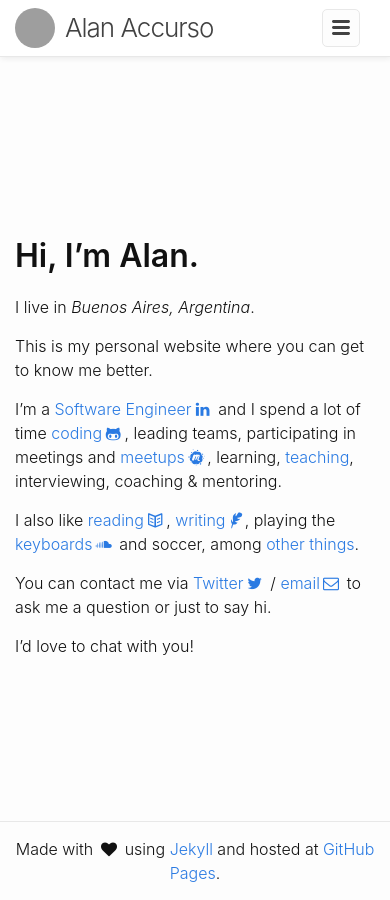
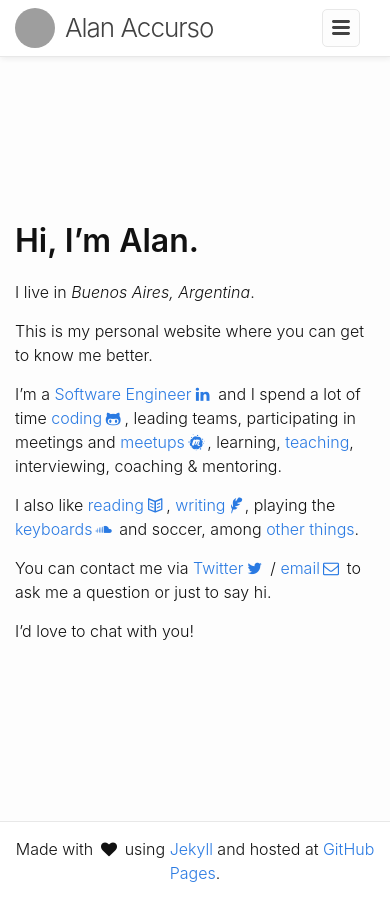
Before and after one commit to aaccurso/aaccurso.github.io, a Jekyll site: the page built from index.html, in a window 390 px wide. Built offline with Jekyll 4.4.1, drawn with Linux system fonts in a browser that asks for light colours; nearby versions of some CDN libraries; grey boxes are pictures that could not be loaded.

Commit message:
Fix site responsiveness

```diff
--- a/_includes/mini-footer.html
+++ b/_includes/mini-footer.html
@@ -1,5 +1,5 @@
 <footer class="site-footer mini-footer">
-  <div>
+  <div class="mini-footer-container">
     Made with <i class="icon-heart"></i> using <a href="http://jekyllrb.com" target="_blank">Jekyll</a>
     and hosted at <a href="https://github.com/aaccurso/aaccurso.github.io" target="_blank">GitHub Pages</a>.
   </div>
--- a/_sass/_base.scss
+++ b/_sass/_base.scss
@@ -172,7 +172,7 @@
     @extend %clearfix;
 
     &.content {
-      width: 100%;
+      width: calc(100% - #{$spacing-unit});
       max-height: 100%;
     }
 
--- a/_sass/_layout.scss
+++ b/_sass/_layout.scss
@@ -129,6 +129,7 @@
 
     &.float-right {
       float: right;
+      text-align: right;
     }
 }
 
@@ -162,9 +163,8 @@
 
 @include media-query($on-palm) {
     .footer-col {
-        float: none;
-        width: -webkit-calc(100% - (#{$spacing-unit} / 2));
-        width:         calc(100% - (#{$spacing-unit} / 2));
+        width: -webkit-calc(50% - (#{$spacing-unit} / 2));
+        width:         calc(50% - (#{$spacing-unit} / 2));
     }
 }
 
@@ -182,6 +182,10 @@
       overflow-y: auto;
       display: flex;
       align-items: center;
+    }
+
+    @include media-query($on-palm) {
+      padding: $spacing-unit / 2 0;
     }
 }
 
--- a/_sass/_mini-footer.scss
+++ b/_sass/_mini-footer.scss
@@ -1,6 +1,11 @@
 .mini-footer {
+  background: white;
   position: fixed;
   bottom: 0;
   width: 100%;
   text-align: center;
+
+  .mini-footer-container {
+    padding: 0 $spacing-unit / 2;
+  }
 }
```
